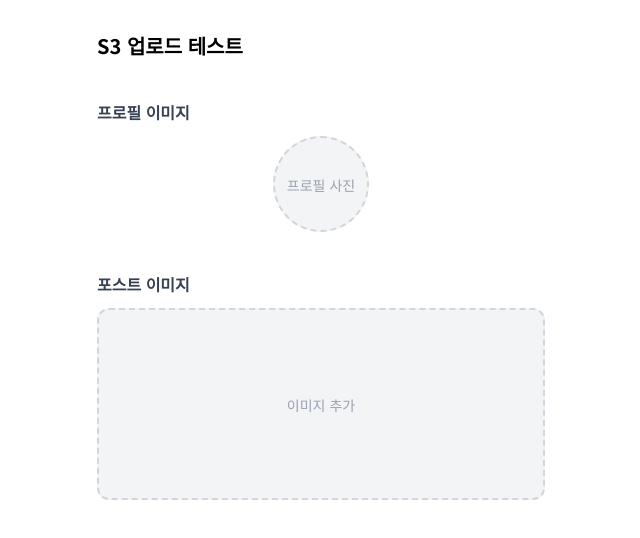
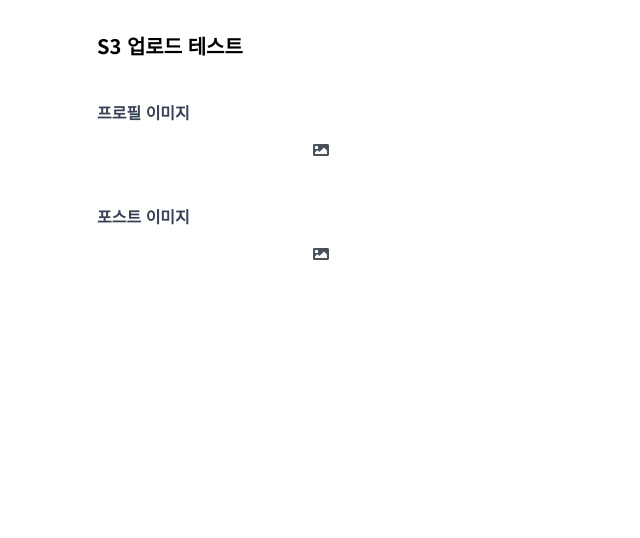
Before and after one commit to pda7th/blog-chat, a Next.js app in the folder my-app/: page /test-upload in a window 1280 px wide. Shown: the top 538 px of the page, without its empty margins (319-959 px from the left). Built offline with nearby package versions, Linux system fonts and the light colour scheme.

Commit message:
design: 이미지 업로드 아이콘으로 대체

```diff
--- a/my-app/src/components/common/ImageUpload/ImageUpload.tsx
+++ b/my-app/src/components/common/ImageUpload/ImageUpload.tsx
@@ -1,5 +1,6 @@
 'use client';
 
+import { PictureIcon } from '../../../../public/icon';
 import { useRef, useState } from 'react';
 
 type UploadFolder = 'profiles' | 'posts';
@@ -12,18 +13,14 @@ interface ImageUploadProps {
 
 export default function ImageUpload({ folder, onUpload, currentUrl }: ImageUploadProps) {
   const inputRef = useRef<HTMLInputElement>(null);
-  const [preview, setPreview] = useState<string | null>(currentUrl ?? null);
   const [loading, setLoading] = useState(false);
   const [error, setError] = useState<string | null>(null);
-
-  const isProfile = folder === 'profiles';
 
   const handleChange = async (e: React.ChangeEvent<HTMLInputElement>) => {
     const file = e.target.files?.[0];
     if (!file) return;
 
     setError(null);
-    setPreview(URL.createObjectURL(file));
     setLoading(true);
 
     try {
@@ -36,16 +33,15 @@ export default function ImageUpload({ folder, onUpload, currentUrl }: ImageUploa
 
       if (!res.ok) {
         setError(data.error ?? '업로드에 실패했습니다.');
-        setPreview(currentUrl ?? null);
         return;
       }
 
       onUpload(data.url);
     } catch {
       setError('업로드 중 오류가 발생했습니다.');
-      setPreview(currentUrl ?? null);
     } finally {
       setLoading(false);
+      e.target.value = '';
     }
   };
 
@@ -56,25 +52,13 @@ export default function ImageUpload({ folder, onUpload, currentUrl }: ImageUploa
         onClick={() => inputRef.current?.click()}
         disabled={loading}
         className={[
-          'relative overflow-hidden bg-gray-100 border-2 border-dashed border-gray-300 hover:border-green-400 transition-colors',
-          isProfile ? 'w-24 h-24 rounded-full' : 'w-full h-48 rounded-xl',
-          loading ? 'opacity-60 cursor-not-allowed' : 'cursor-pointer',
-        ].join(' ')}
-      >
-        {preview ? (
-          // eslint-disable-next-line @next/next/no-img-element
-          <img src={preview} alt="미리보기" className="w-full h-full object-cover" />
-        ) : (
-          <span className="text-gray-400 text-sm">{isProfile ? '프로필 사진' : '이미지 추가'}</span>
-        )}
-        {loading && (
-          <div className="absolute inset-0 flex items-center justify-center bg-black/30">
-            <span className="text-white text-xs">업로드 중...</span>
-          </div>
-        )}
+          'rounded p-8pxr text-zinc-600 transition-colors hover:bg-gray-100',
+          loading ? 'cursor-not-allowed opacity-60' : 'cursor-pointer',
+        ].join(' ')}>
+        {loading ? <span className="text-xs text-gray-400">업로드 중...</span> : <PictureIcon />}
       </button>
 
-      {error && <p className="text-red-500 text-xs">{error}</p>}
+      {error && <p className="text-xs text-red-500">{error}</p>}
 
       <input
         ref={inputRef}
--- a/my-app/src/components/home/PostEditor.tsx
+++ b/my-app/src/components/home/PostEditor.tsx
@@ -4,7 +4,7 @@ import MainBtn from '../common/MainBtn';
 import { useState } from 'react';
 import CategoryDropdown from './CategoryDropdown';
 import ImageUpload from '@/components/common/ImageUpload/ImageUpload';
-import { POST_CATEGORIES, type PostCategory } from '@/lib/constants';
+import { POST_CATEGORIES, type PostCategory, TEMPLATES, COLORS, FONTS } from '@/lib/constants';
 import { createPost } from '@/lib/post';
 import { useRouter, useSearchParams } from 'next/navigation';
 import { useEditor, EditorContent } from '@tiptap/react';
@@ -15,14 +15,6 @@ import FontFamily from '@tiptap/extension-font-family';
 
 type WriteCategory = Exclude<PostCategory, '전체'>;
 const WRITE_CATEGORIES = POST_CATEGORIES.filter((c) => c !== '전체') as WriteCategory[];
-
-const TEMPLATES = {
-  수업: `<p>📚 <strong>오늘 배운 것</strong></p><p></p><p>💡 <strong>핵심 포인트</strong></p><p></p><p>🤔 <strong>궁금한 점</strong></p><p></p>`,
-  회고: `<p>✅ <strong>잘한 점</strong></p><p></p><p>🔧 <strong>개선할 점</strong></p><p></p><p>📌 <strong>내일 할 일</strong></p><p></p>`,
-};
-
-const COLORS = ['#000000', '#EF4444', '#F97316', '#EAB308', '#22C55E', '#3B82F6', '#8B5CF6'];
-const FONTS = ['기본', 'Arial', 'Georgia', 'Courier New'];
 
 export default function PostEditor() {
   const router = useRouter();
--- a/my-app/src/lib/constants.ts
+++ b/my-app/src/lib/constants.ts
@@ -9,3 +9,11 @@ export const CATEGORY_EMOJI: Record<PostCategory, string> = {
   알고리즘: '💻',
   점심인증: '🍱',
 };
+
+export const TEMPLATES = {
+  수업: `<p>📚 <strong>오늘 배운 것</strong></p><p></p><p>💡 <strong>핵심 포인트</strong></p><p></p><p>🤔 <strong>궁금한 점</strong></p><p></p>`,
+  회고: `<p>✅ <strong>잘한 점</strong></p><p></p><p>🔧 <strong>개선할 점</strong></p><p></p><p>📌 <strong>내일 할 일</strong></p><p></p>`,
+};
+
+export const COLORS = ['#000000', '#EF4444', '#F97316', '#EAB308', '#22C55E', '#3B82F6', '#8B5CF6'];
+export const FONTS = ['기본', 'Arial', 'Georgia', 'Courier New'];
```
